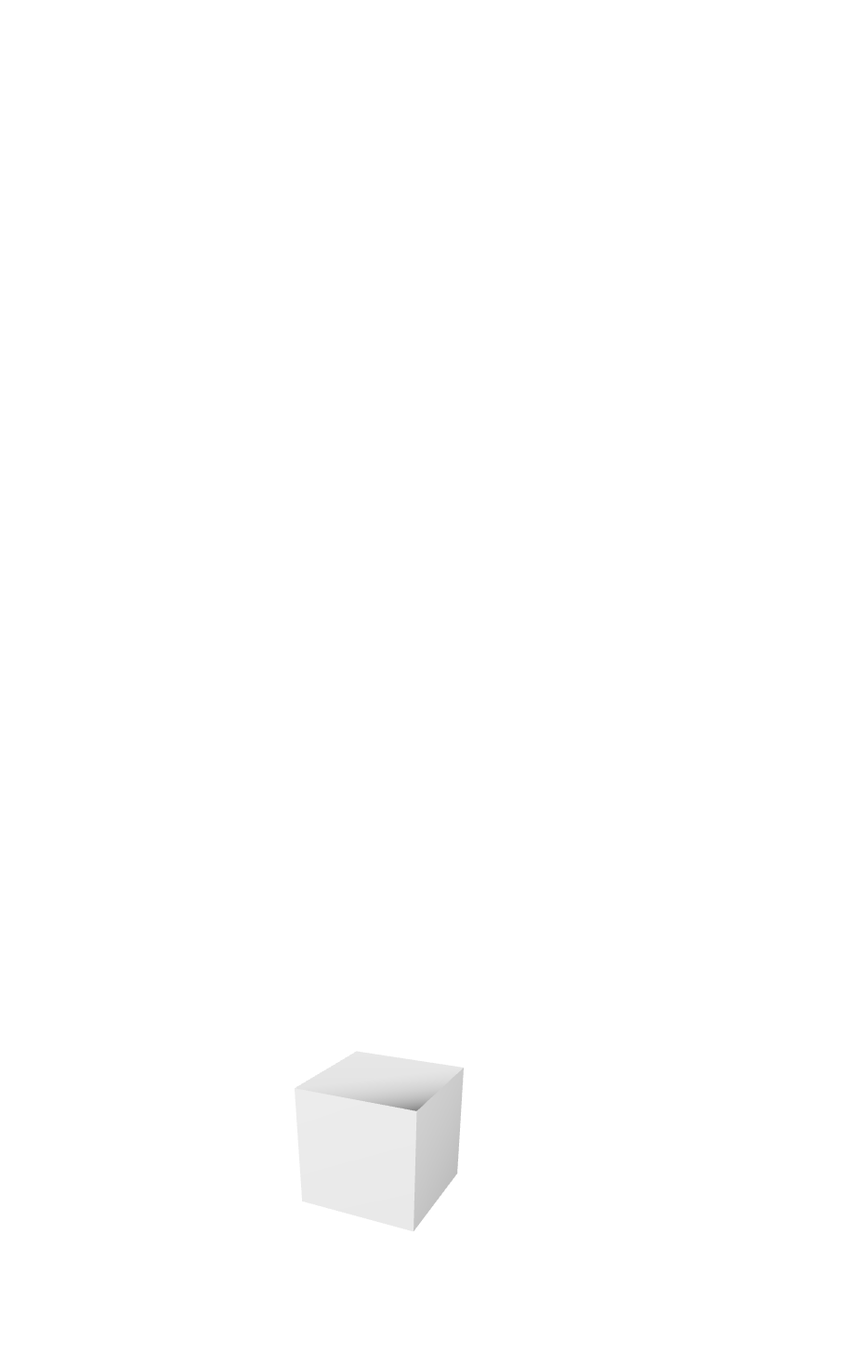
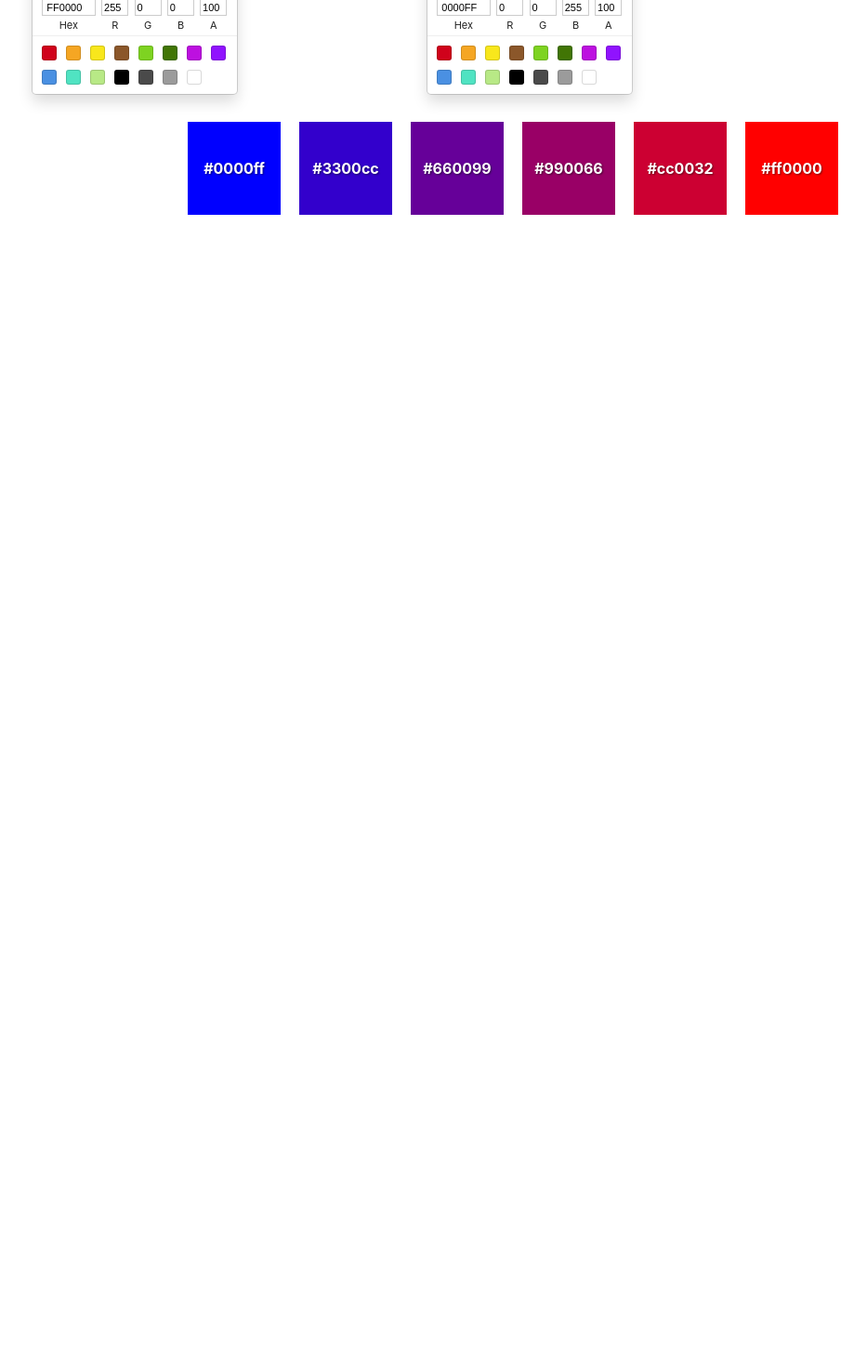
Before and after one commit to TravisBumgarner/pointless-projects, a React (Create React App) app in the folder colors-spectrum/: page / in a window 1280 px wide. Shown: the part 280-1750 px from the top of the page at 93% size, without its empty margins (88-1021 px from the left). After the commit the page ends 1541 px from the top, so only its background shows below. Built offline with nearby package versions, Linux system fonts and the light colour scheme.

Commit message:
comitting

```diff
--- a/colors-spectrum/src/App.tsx
+++ b/colors-spectrum/src/App.tsx
@@ -1,14 +1,24 @@
+import { useCallback, useState } from 'react';
 import './App.css';
-import ColorGraph from './ColorGraph';
 import ColorInterpolator from './ColorPicker';
 import ECharts3DScatter from './ECharts';
 
+
+
 function App() {
+
+  const [selectedColors, setSelectedColors] = useState<Set<string>>(new Set());
+  console.log(selectedColors)
+  const colorChangeCallback  = useCallback((colors: Set<string>) => {
+    // This should not mutate but make a new reference.
+    setSelectedColors(colors)
+  }, [])
+
   return (
     <>
-    <ECharts3DScatter />
-    <ColorGraph/>
-    <ColorInterpolator />
+    <ColorInterpolator colorChangeCallback={colorChangeCallback} />
+    <ECharts3DScatter selectedColors={selectedColors}/>
+    {/* <ColorGraph/> */}
     </>
   );
 }
--- a/colors-spectrum/src/ColorGraph.tsx
+++ b/colors-spectrum/src/ColorGraph.tsx
@@ -48,7 +48,7 @@ const ColorGraph = () => {
 };
 
 const ColorGraphWrapped = () => {
-    return (<Canvas style={{width: 1000, height: 1000}}>
+    return (<Canvas style={{width: 500, height: 500}}>
         <ColorGraph />
     </Canvas>)
 }
--- a/colors-spectrum/src/ColorPicker.tsx
+++ b/colors-spectrum/src/ColorPicker.tsx
@@ -1,34 +1,61 @@
-import React, { useState } from 'react';
+import React, { useCallback, useEffect, useState } from 'react';
 import styled from 'styled-components';
 import { SketchPicker } from 'react-color';
 import { mix } from 'polished';
+import { use } from 'echarts';
 
-const ColorInterpolator = () => {
+const convertHex3ToHex6 = (hex: string): string => {
+  // So lazy lol.
+  if (hex.length === 4 && hex[0] === '#') {
+    const r = hex[1];
+    const g = hex[2];
+    const b = hex[3];
+    return `#${r}${r}${g}${g}${b}${b}`;
+  }
+  return hex;
+};
+
+// Example usage:
+console.log(convertHex3ToHex6('#abc')); // Output: #aabbcc
+console.log(convertHex3ToHex6('#123')); // Output: #112233
+console.log(convertHex3ToHex6('#ff0000')); // Output: #ff0000 (unchanged)
+
+type Props = {
+  colorChangeCallback: (colors: Set<string>) => void
+}
+
+const ColorInterpolator = ({colorChangeCallback}: Props) => {
   const [startColor, setStartColor] = useState('#ff0000');
   const [endColor, setEndColor] = useState('#0000ff');
   const [increments, setIncrements] = useState(5);
+  const [colors, setColors] = useState<string[]>([]);
 
-  const handleStartColorChange = (color: any) => {
+  const handleStartColorChange = useCallback((color: any) => {
     setStartColor(color.hex);
-  };
+  }, []);
 
-  const handleEndColorChange = (color: any) => {
+  const handleEndColorChange = useCallback((color: any) => {
     setEndColor(color.hex);
-  };
+  }, [])
 
-  const handleIncrementsChange = (event: React.ChangeEvent<HTMLInputElement>) => {
+  const handleIncrementsChange = useCallback((event: React.ChangeEvent<HTMLInputElement>) => {
     setIncrements(parseInt(event.target.value, 10));
-  };
+  }, [])
 
-  const generateColors = () => {
+  const generateColors = useCallback(() => {
     const colors = [];
     for (let i = 0; i <= increments; i++) {
       const ratio = i / increments;
       const color = mix(ratio, startColor, endColor);
-      colors.push(color);
+      colors.push(convertHex3ToHex6(color));
     }
-    return colors;
-  };
+    colorChangeCallback(new Set(colors))
+    setColors(colors)
+  }, [colorChangeCallback, endColor, increments, startColor]);
+
+  useEffect(() => {
+    generateColors();
+  }, [generateColors]);
 
   return (
     <Container>
@@ -47,7 +74,7 @@ const ColorInterpolator = () => {
         </div>
       </PickerContainer>
       <ColorsContainer>
-        {generateColors().map((color, index) => (
+        {colors.map((color, index) => (
           <ColorBox key={index} style={{ backgroundColor: color }}>
             {color}
           </ColorBox>
--- a/colors-spectrum/src/ECharts.tsx
+++ b/colors-spectrum/src/ECharts.tsx
@@ -2,21 +2,39 @@ import React, { useEffect, useRef } from 'react';
 import * as echarts from 'echarts';
 import 'echarts-gl';
 
-const ECharts3DScatter = () => {
+type Props = {
+    selectedColors: Set<string>
+}
+
+const ECharts3DScatter = ({selectedColors}: Props) => {
   const chartRef = useRef<HTMLDivElement>(null);
 
   useEffect(() => {
     if (chartRef.current) {
       const chart = echarts.init(chartRef.current);
+        // Not sure how charts play with Hex vs RGB so I'm doing this awful mashup.
+      const data = [];
 
-      const data = [];
-      for (let r = 0; r < 256; r += 16) {
-        for (let g = 0; g < 256; g += 16) {
-          for (let b = 0; b < 256; b += 16) {
-            data.push([r, g, b, `rgb(${r},${g},${b})`]);
+      for (let r = 0; r < 256; r += 4) {
+        for (let g = 0; g < 256; g += 4) {
+          for (let b = 0; b < 256; b += 4) {
+            const hexR = r.toString(16).padStart(2, '0');
+            const hexG = g.toString(16).padStart(2, '0');
+            const hexB = b.toString(16).padStart(2, '0');
+            const hexColor = `#${hexR}${hexG}${hexB}`;
+
+            if(selectedColors.has(hexColor)){
+                console.log('match', hexColor)
+
+            }
+
+
+            const rgbaColor = `rgba(${r}, ${g}, ${b}, ${selectedColors.has(hexColor) ? 1 : 0.01})`;
+            data.push([r, g, b, rgbaColor]);
           }
         }
       }
+      console.log(selectedColors)
 
       const option = {
         tooltip: {},
@@ -61,7 +79,7 @@ const ECharts3DScatter = () => {
         chart.dispose();
       };
     }
-  }, []);
+  }, [selectedColors]);
 
   return <div ref={chartRef} style={{ width: '1000px', height: '1000px' }} />;
 };
```
